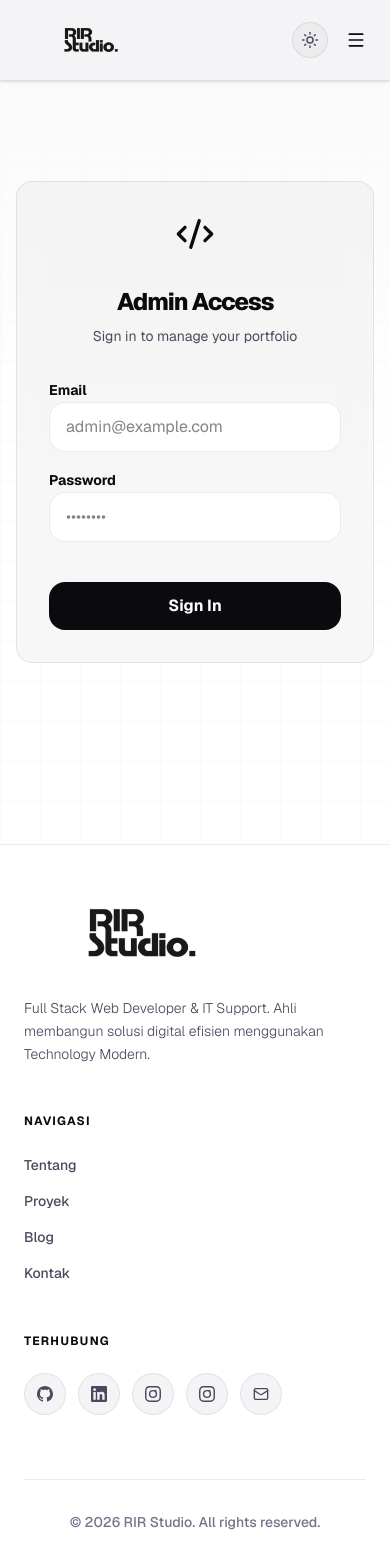
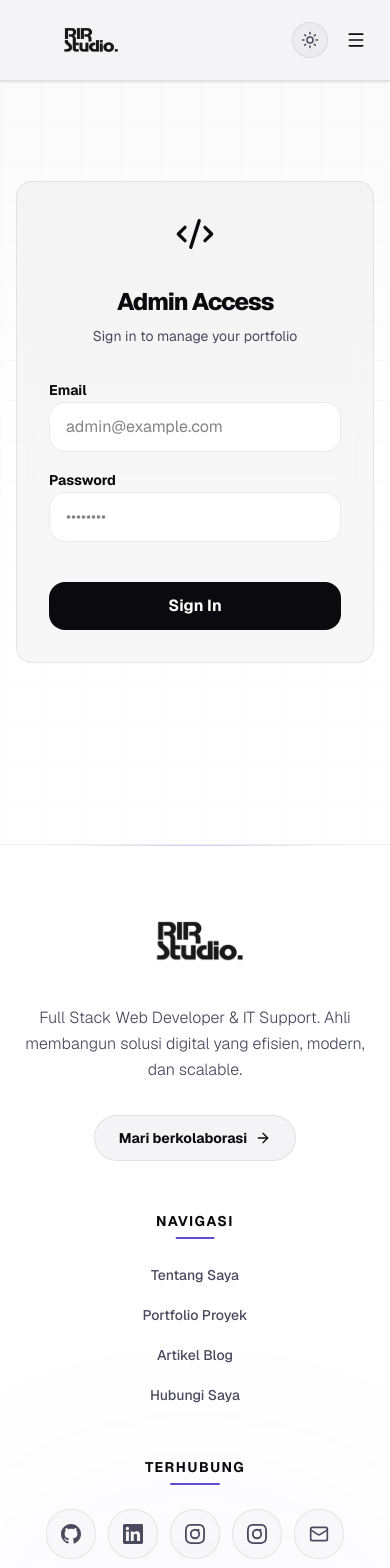
Before and after one commit to Rianibnu/portfolio-web, a Next.js app: page /login in a window 390 px wide. Shown: the top 1568 px of the page. Built offline with nearby package versions, Linux system fonts and the light colour scheme; no server answers.

Commit message:
style: redesign footer to be more modern and responsive

```diff
--- a/src/components/layout/footer.tsx
+++ b/src/components/layout/footer.tsx
@@ -3,8 +3,8 @@
 import Link from "next/link";
 import Image from "next/image";
 import { usePathname } from "next/navigation";
-import { Mail, Code2, Phone } from "lucide-react";
-import { GithubIcon, LinkedinIcon, TwitterIcon, InstagramIcon } from "@/components/ui/icons";
+import { Mail, ArrowRight } from "lucide-react";
+import { GithubIcon, LinkedinIcon, InstagramIcon } from "@/components/ui/icons";
 
 const socialLinks = [
   { href: "https://github.com/rianibnu", icon: GithubIcon, label: "GitHub" },
@@ -12,14 +12,13 @@ const socialLinks = [
   { href: "https://instagram.com/rianibnu_", icon: InstagramIcon, label: "Instagram" },
   { href: "https://instagram.com/rirstudio.id", icon: InstagramIcon, label: "RIR Studio" },
   { href: "mailto:rianibnurizall@gmail.com", icon: Mail, label: "Email" },
-  // { href: "https://wa.me/6285156434782", icon: Phone, label: "WhatsApp" },
 ];
 
 const quickLinks = [
-  { href: "/about", label: "Tentang" },
-  { href: "/projects", label: "Proyek" },
-  { href: "/blog", label: "Blog" },
-  { href: "/contact", label: "Kontak" },
+  { href: "/about", label: "Tentang Saya" },
+  { href: "/projects", label: "Portfolio Proyek" },
+  { href: "/blog", label: "Artikel Blog" },
+  { href: "/contact", label: "Hubungi Saya" },
 ];
 
 export default function Footer() {
@@ -31,47 +30,60 @@ export default function Footer() {
   }
 
   return (
-    <footer className="relative border-t border-glass-border bg-background">
-      <div className="container-custom py-12 md:py-20">
-        <div className="flex flex-col md:flex-row justify-between gap-12 md:gap-8">
-          {/* Brand */}
-          <div className="space-y-6 md:max-w-sm">
-            <Link href="/" className="flex items-center gap-2 group relative w-56 h-20 md:w-64 md:h-24">
+    <footer className="relative bg-background overflow-hidden border-t border-glass-border">
+      {/* Decorative top glow line */}
+      <div className="absolute top-0 left-1/2 -translate-x-1/2 w-3/4 h-[1px] bg-gradient-to-r from-transparent via-accent/30 to-transparent" />
+
+      {/* Decorative background blur */}
+      <div className="absolute bottom-0 left-1/2 -translate-x-1/2 w-full max-w-3xl h-64 bg-accent/5 blur-[120px] rounded-full pointer-events-none" />
+
+      <div className="container-custom relative py-16 md:py-24">
+        <div className="grid grid-cols-1 md:grid-cols-12 gap-12 md:gap-8">
+
+          {/* Brand & Description */}
+          <div className="md:col-span-5 space-y-8 flex flex-col items-center text-center md:items-start md:text-left">
+            <Link href="/" className="inline-block relative w-48 h-16 md:w-56 md:h-20 transition-transform hover:scale-105 duration-300">
               <Image
                 src="/images/logo-light-transparent.png"
                 alt="RIR Studio Logo"
                 fill
-                sizes="(max-width: 768px) 224px, 256px"
-                className="object-contain opacity-90 group-hover:opacity-100 transition-all duration-300 dark:hidden"
+                sizes="(max-width: 768px) 192px, 224px"
+                className="object-contain opacity-90 dark:hidden"
               />
               <Image
                 src="/images/logo-dark-transparent.png"
                 alt="RIR Studio Logo"
                 fill
-                sizes="(max-width: 768px) 224px, 256px"
-                className="object-contain opacity-90 group-hover:opacity-100 transition-all duration-300 hidden dark:block"
+                sizes="(max-width: 768px) 192px, 224px"
+                className="object-contain opacity-90 hidden dark:block"
               />
             </Link>
-            <p className="text-sm text-foreground-muted leading-relaxed font-light">
-              Full Stack Web Developer & IT Support. Ahli membangun solusi digital efisien
-              menggunakan Technology Modern.
+
+            <p className="text-base text-foreground-muted leading-relaxed font-light max-w-sm">
+              Full Stack Web Developer & IT Support. Ahli membangun solusi digital yang efisien, modern, dan scalable.
             </p>
+
+            <Link href="/contact" className="inline-flex items-center gap-2 text-sm font-bold text-foreground hover:text-accent transition-colors group px-6 py-3 rounded-full bg-background-secondary border border-glass-border hover:border-accent/50">
+              Mari berkolaborasi
+              <ArrowRight className="w-4 h-4 group-hover:translate-x-1 transition-transform" />
+            </Link>
           </div>
 
-          <div className="flex flex-col sm:flex-row gap-12 md:gap-24">
           {/* Quick Links */}
-            <div className="space-y-6">
-              <h3 className="text-xs font-bold text-foreground uppercase tracking-widest">
+          <div className="md:col-span-3 md:col-start-7 space-y-6 text-center md:text-left">
+            <h3 className="text-sm font-bold text-foreground uppercase tracking-widest relative inline-block">
               Navigasi
+              <span className="absolute -bottom-2 left-1/2 -translate-x-1/2 md:translate-x-0 md:left-0 w-1/2 h-[2px] bg-accent rounded-full" />
             </h3>
-              <ul className="space-y-3">
+            <ul className="space-y-4 pt-2">
               {quickLinks.map((link) => (
                 <li key={link.href}>
                   <Link
                     href={link.href}
-                      className="text-sm font-medium text-foreground-muted hover:text-foreground transition-colors duration-200"
+                    className="text-foreground-muted hover:text-foreground transition-all duration-300 font-medium text-sm inline-flex relative group"
                   >
                     {link.label}
+                    <span className="absolute -bottom-1 left-0 w-0 h-[1px] bg-foreground transition-all duration-300 group-hover:w-full" />
                   </Link>
                 </li>
               ))}
@@ -79,35 +91,36 @@ export default function Footer() {
           </div>
 
           {/* Social */}
-            <div className="space-y-6">
-              <h3 className="text-xs font-bold text-foreground uppercase tracking-widest">
+          <div className="md:col-span-3 space-y-6 text-center md:text-left">
+            <h3 className="text-sm font-bold text-foreground uppercase tracking-widest relative inline-block">
               Terhubung
+              <span className="absolute -bottom-2 left-1/2 -translate-x-1/2 md:translate-x-0 md:left-0 w-1/2 h-[2px] bg-accent rounded-full" />
             </h3>
-              <div className="flex flex-wrap items-center gap-3">
+            <div className="flex flex-wrap justify-center md:justify-start gap-3 pt-2">
               {socialLinks.map((link) => (
                 <a
                   key={link.label}
                   href={link.href}
                   target="_blank"
                   rel="noopener noreferrer"
-                    className="p-3 rounded-full border border-glass-border bg-background-secondary text-foreground-muted hover:text-foreground hover:border-foreground transition-all duration-300 hover:-translate-y-1"
+                  className="group relative p-3.5 rounded-xl border border-glass-border bg-background-secondary/50 text-foreground-muted hover:text-foreground hover:border-accent/50 hover:bg-background-secondary transition-all duration-300 hover:-translate-y-1 hover:shadow-[0_0_15px_rgba(var(--accent),0.2)]"
                   aria-label={link.label}
                 >
-                    <link.icon className="w-4 h-4" />
+                  <link.icon className="w-5 h-5 relative z-10" />
                 </a>
               ))}
             </div>
           </div>
-          </div>
+
         </div>
 
         {/* Bottom Bar */}
-        <div className="mt-16 pt-8 border-t border-glass-border flex flex-col md:flex-row items-center justify-between gap-4 text-center md:text-left">
-          <p className="text-sm text-foreground-subtle font-medium">
+        <div className="mt-20 pt-8 border-t border-glass-border flex flex-col md:flex-row items-center justify-between gap-4">
+          <p className="text-sm text-foreground-subtle font-medium text-center md:text-left">
             &copy; {currentYear} RIR Studio. All rights reserved.
           </p>
-          <div className="flex gap-4 justify-center md:justify-end">
-            {/* <span className="text-xs text-foreground-subtle uppercase tracking-wider font-semibold">Dibuat dengan Next.js</span> */}
+          <div className="flex gap-4 items-center text-sm text-foreground-subtle font-medium">
+            <span>Jakarta, Indonesia</span>
           </div>
         </div>
       </div>
```
Lines whose indentation alone changed are shown as unchanged.
